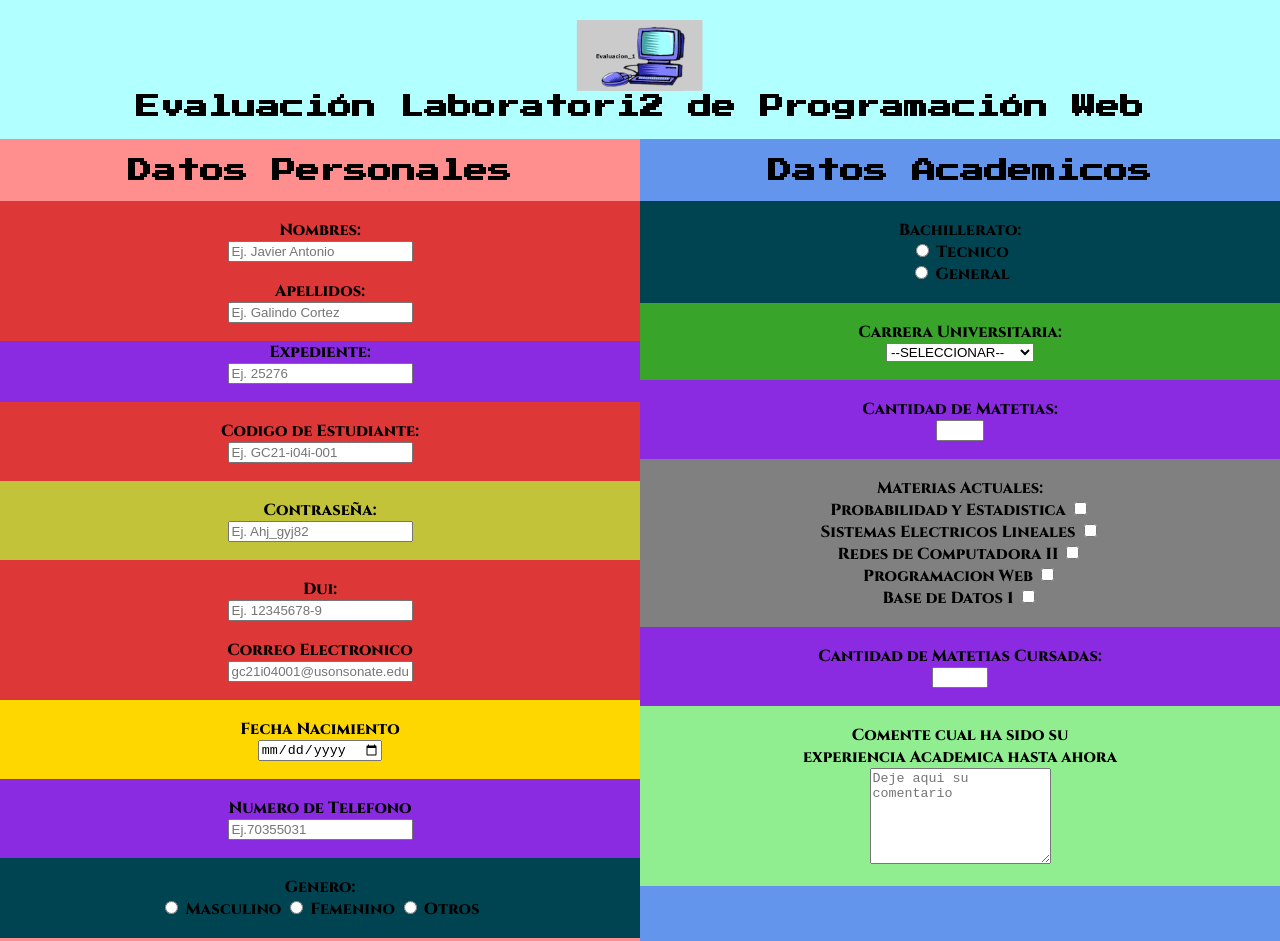
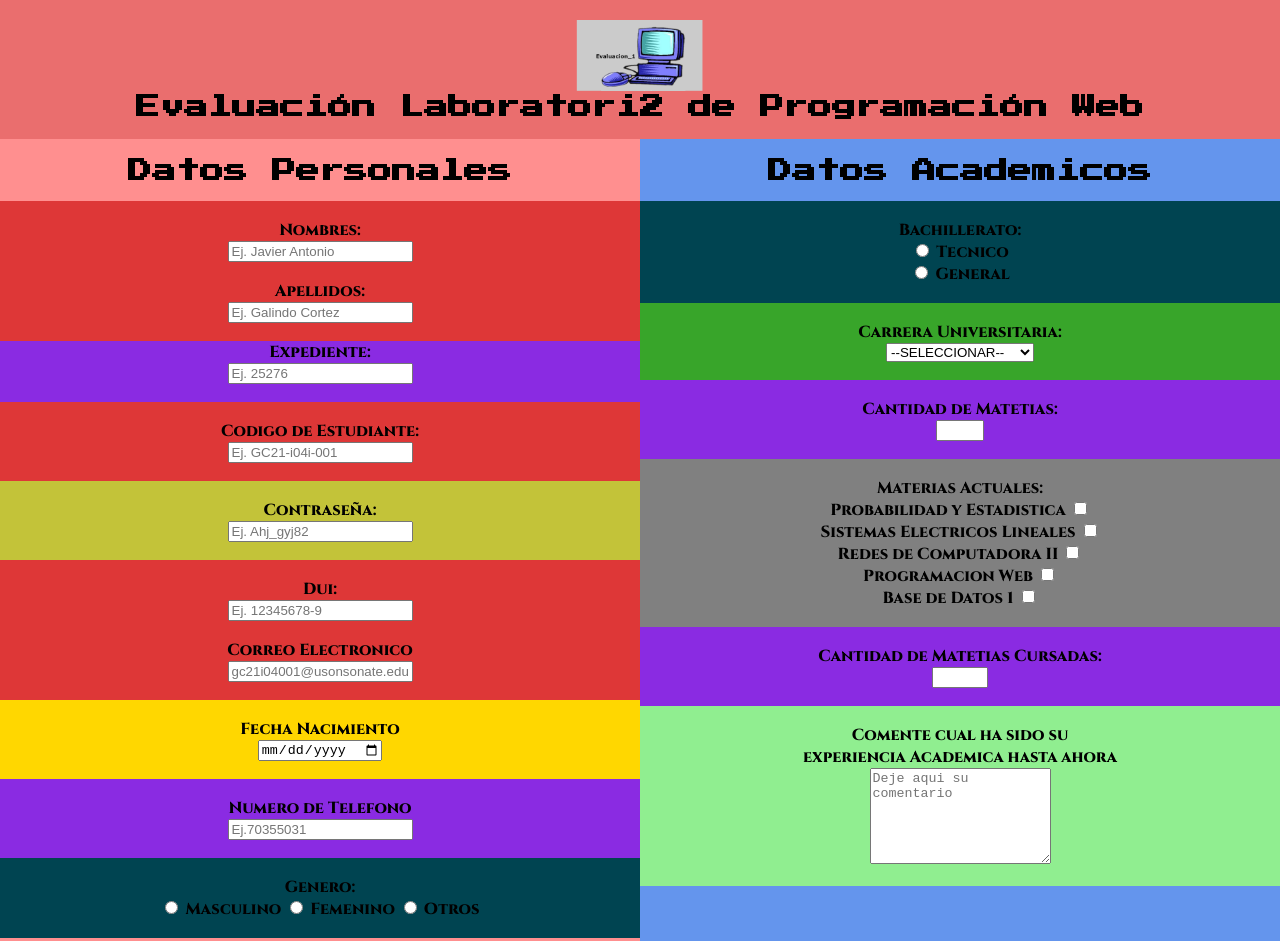
Before and after one commit to CortzDev/Rep-Prueba, a plain HTML site: page index.html in a window 1280 px wide. Shown: the top 941 px of the page. Drawn offline with Linux system fonts and the light colour scheme.

Commit message:
Modificacion CSS

```diff
--- a/estilo.css
+++ b/estilo.css
@@ -6,7 +6,7 @@ body{
     padding: 0;
 }
 header{
-    background-color: rgb(177, 255, 255);
+    background-color: rgb(234, 110, 110);
     padding-top: 20px;
     padding-bottom: 20px;
 }
```
